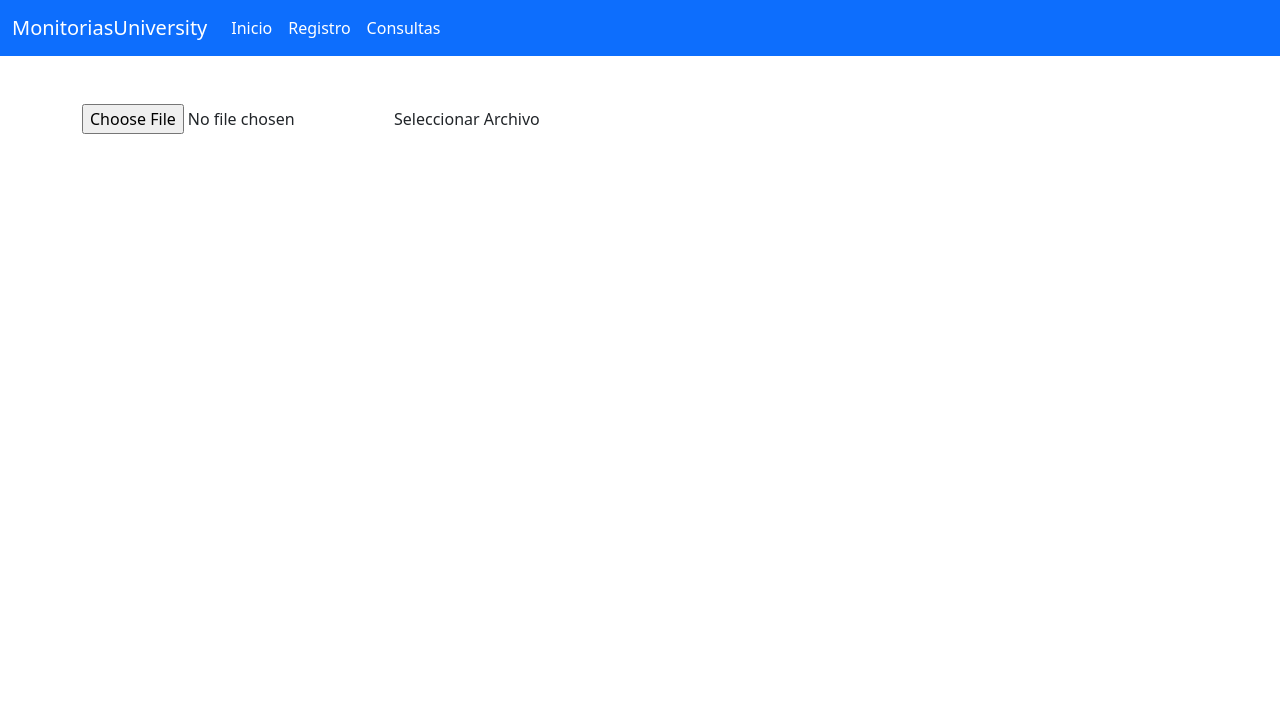
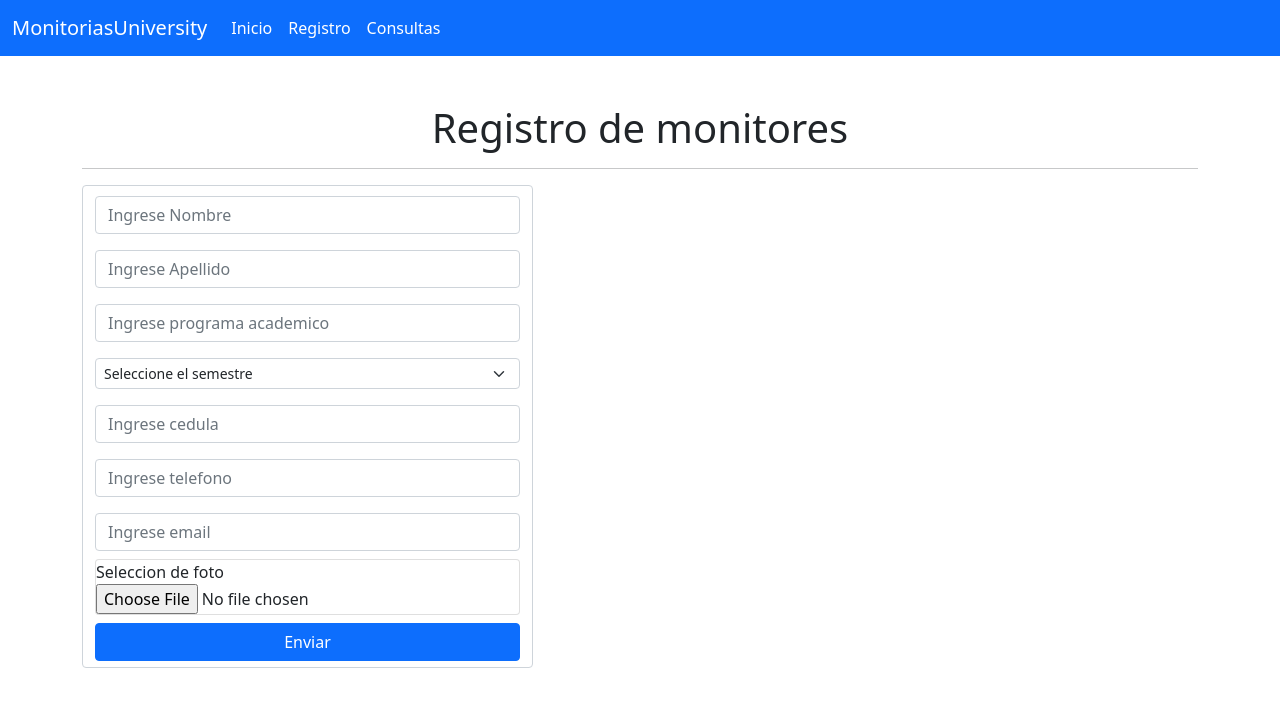
Before and after one commit to lortiz24/Frontend_GestionMonitorias, a React (Create React App) app: page /registro/monitores in a window 1280 px wide. Shown: the top 706 px of the page. Built offline with nearby package versions, Linux system fonts and the light colour scheme.

Commit message:
comenzando registro de monitores

```diff
--- a/src/components/NavBar/NavBar.jsx
+++ b/src/components/NavBar/NavBar.jsx
@@ -7,7 +7,7 @@ export const NavBar = () => {
                 <a className="navbar-brand" href="/">
                     MonitoriasUniversity
                 </a>
-                <button
+                {/* <button
                     id="boton"
                     className="navbar-toggler"
                     type="button"
@@ -18,7 +18,7 @@ export const NavBar = () => {
                     aria-label="Toggle navigation"
                 >
                     <span className="navbar-toggler-icon"></span>
-                </button>
+                </button> */}
                 <div className="collapse navbar-collapse" id="navbarNav">
                     <ul className="navbar-nav">
                         <li className="nav-item">
--- a/src/components/monitores/FormularioRegistro.jsx
+++ b/src/components/monitores/FormularioRegistro.jsx
@@ -1,14 +1,141 @@
-import React from 'react'
+import React from "react";
 export const FormularioRegistro = () => {
+    const [file, setFile] = React.useState(null);
+    const [semestres, setSemestres] = React.useState([
+        1, 2, 3, 4, 5, 6, 7, 8, 9, 10,
+    ]);
+    const [objeto, setObjeto] = React.useState({
+        nombre: "",
+        apellidos: "",
+        programAcademica: "",
+        semestre: 0,
+        cedula: "",
+        telefono: "",
+        email: "",
+    });
 
+    const handleChange = (e) => {
+        setObjeto({ ...objeto, [e.target.name]: e.target.value });
+    };
+    const selectedHanlder = (e) => {
+        setFile(e.target.files[0]);
+        console.log(file);
+    };
+
+    const sendHanlder = (e) => {
+        e.preventDefault();
+        if (!file) {
+            alert("Debes subir un archivo");
+        }
+
+        const formdata = new FormData();
+
+        formdata.append("image", file);
+        fetch(`http://localhost:4000/monitores/${1}/images`, {
+            method: "POST",
+            body: formdata,
+        })
+            .then((res) => res.json())
+            .then((res) => console.log(res))
+            .catch((err) => {
+                console.log(err);
+            });
+        setFile(null);
+        document.getElementById("fileinput").value = null;
+    };
     return (
         <>
-            <div className='container mt-5'>
-                <div className="custom-file">
-                    <input type="file" className="custom-file-input" id="customFileLang" lang="es" />
-                    <label className="custom-file-label" for="customFileLang">Seleccionar Archivo</label>
+            <div className="container mt-5">
+                <h1 className="text-center">Registro de monitores</h1>
+                <hr />
+                <div className="row">
+                    <div className= "col-5">
+                        <form onSubmit={sendHanlder} className="form-control">
+                            <input
+                                name="nombre"
+                                value={objeto.nombre}
+                                className="form-control mb-2 mt-1"
+                                type="text"
+                                placeholder="Ingrese Nombre"
+                                onChange={handleChange}
+                            />
+                            <input
+                                name="apellidos"
+                                value={objeto.apellidos}
+                                className="form-control mb-2 mt-3"
+                                type="text"
+                                placeholder="Ingrese Apellido"
+                                onChange={handleChange}
+                            />
+                            <input
+                                name="programAcademica"
+                                value={objeto.programAcademica}
+                                className="form-control mb-2 mt-3"
+                                type="text"
+                                placeholder="Ingrese programa academico"
+                                onChange={handleChange}
+                            />
+                            <select
+                                name="programAcademica"
+                                value={objeto.semestre}
+                                className="form-select form-select-sm mb-2 mt-3"
+                                aria-label=".form-select-sm example"
+                                onChange={handleChange}
+                            >
+                                <option value="0" disabled>
+                                    Seleccione el semestre
+                                </option>
+                                {semestres.map((item) => (
+                                    <option value="item">Semestre {item}</option>
+                                ))}
+                            </select>
+                            <input
+                                name="cedula"
+                                value={objeto.cedula}
+                                className="form-control mb-2 mt-3"
+                                type="text"
+                                placeholder="Ingrese cedula"
+                                onChange={handleChange}
+                            />
+                            <input
+                                name="telefono"
+                                value={objeto.telefono}
+                                className="form-control mb-2 mt-3"
+                                type="text"
+                                placeholder="Ingrese telefono"
+                                onChange={handleChange}
+                            />
+                            <input
+                                name="email"
+                                value={objeto.email}
+                                className="form-control mb-2 mt-3"
+                                type="text"
+                                placeholder="Ingrese email"
+                                onChange={handleChange}
+                            />
+                            <div className="card">
+                                <label htmlFor="foto">Seleccion de foto</label>
+                                <input
+                                    type="file"
+                                    className="custom-file-input"
+                                    id="customFileLang"
+                                    onChange={selectedHanlder}
+                                />
+
+
+                            </div>
+
+                            <button type='submit' onClick={sendHanlder} className="btn btn-primary col-12 mt-2" >
+                                Enviar
+                            </button>
+                        </form>
+                    </div>
+
+                    <div className="col-5">
+                        {/* Aqui va una imagen */}
+                    </div>
                 </div>
             </div>
         </>
-    )
-}
+    );
+};
```
